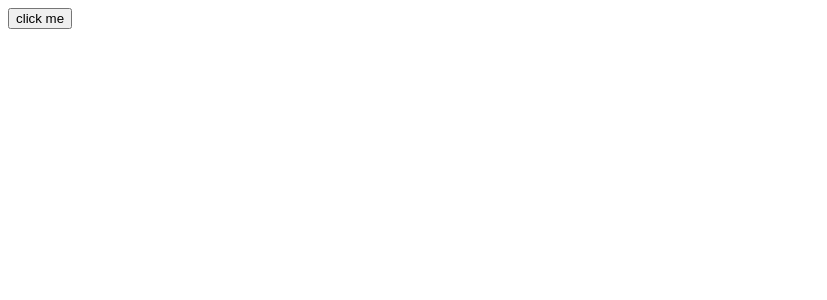
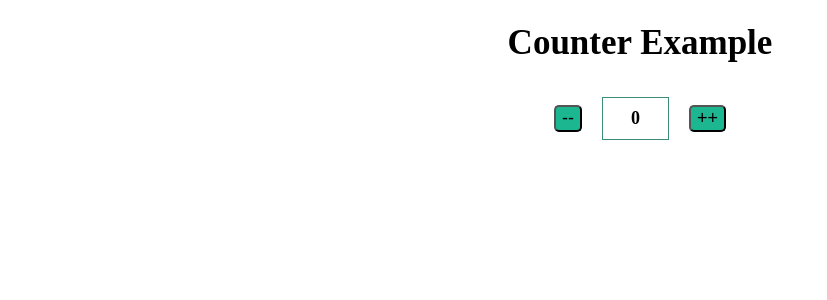
Before and after one commit to BaptisteHardelin/angular19Course, an Angular app: page / in a window 1280 px wide. Shown: the top 300 px of the page, without its empty margins (0-827 px from the left). Built offline with nearby package versions, Linux system fonts and the light colour scheme.

Commit message:
feat: counter example

```diff
--- a/src/app/app.component.css
+++ b/src/app/app.component.css
@@ -1,4 +1,45 @@
-img {
-    display: block;
-    margin: 0 auto;
+.conatainer {
+  display: flex;
+  flex-direction: column;
+  justify-content: center;
+  align-items: center;
+  height: 100%;
+  border: 3px solid #3b8d78;
+  border-radius: 5px;
+  width: 400px;
+  padding: 20px;
+  margin: 20px auto;
 }
+
+h1 {
+  text-align: center;
+  font-size: 35px;
+}
+
+.btn-container {
+  display: flex;
+  justify-content: center;
+  align-items: center;
+  margin-bottom: 20px;
+}
+
+button {
+  padding: 1Opx 20px;
+  margin: 10px;
+  background-color: rgb(28, 183, 144);
+  color: black;
+  font-size: 18px;
+  border-radius: 5px;
+  cursor: pointer;
+}
+
+p {
+  margin: 10px;
+  font-size: 18px;
+  font-weight: bold;
+  padding: 10px 20px;
+  width: 25px;
+  text-align: center;
+  border-radius: 5xp;
+  border: 1px solid #3b8d78;
+}
--- a/src/app/app.component.html
+++ b/src/app/app.component.html
@@ -1 +1,8 @@
-<button type="submit" (click)="display('Hello there')">click me</button>
+<div class="container">
+  <h1>Counter Example</h1>
+  <div class="btn-container">
+    <button (click)="counter('decr')">--</button>
+    <p>{{ count }}</p>
+    <button (click)="counter('incr')">++</button>
+  </div>
+</div>
--- a/src/app/app.component.ts
+++ b/src/app/app.component.ts
@@ -9,7 +9,9 @@ import { TestComponent } from './test/test.component';
   styleUrl: './app.component.css',
 })
 export class AppComponent {
-  display(msg: string) {
-    alert(msg);
+  count: number = 0;
+
+  counter(type: string) {
+    type === 'incr' ? this.count++ : this.count--;
   }
 }
```
